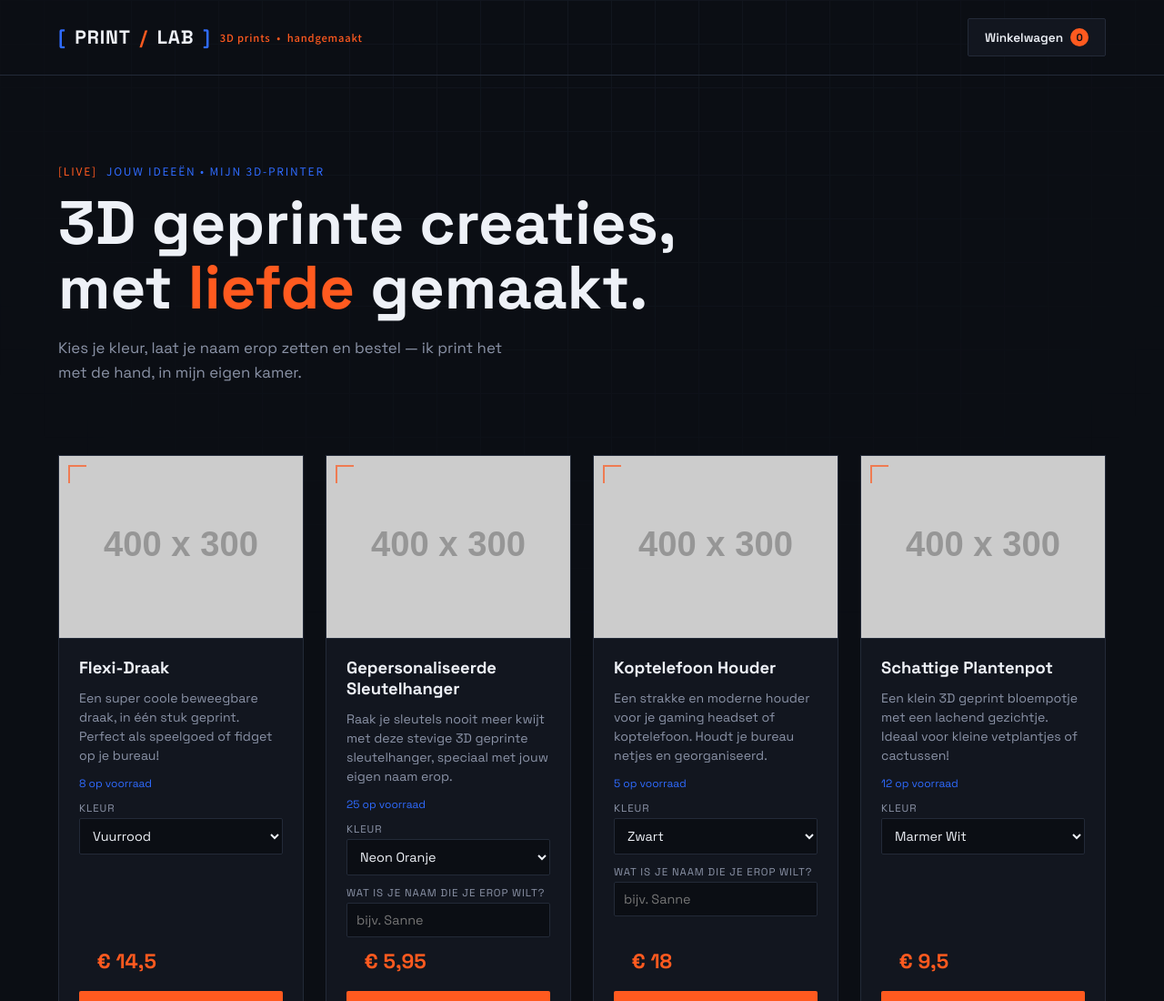
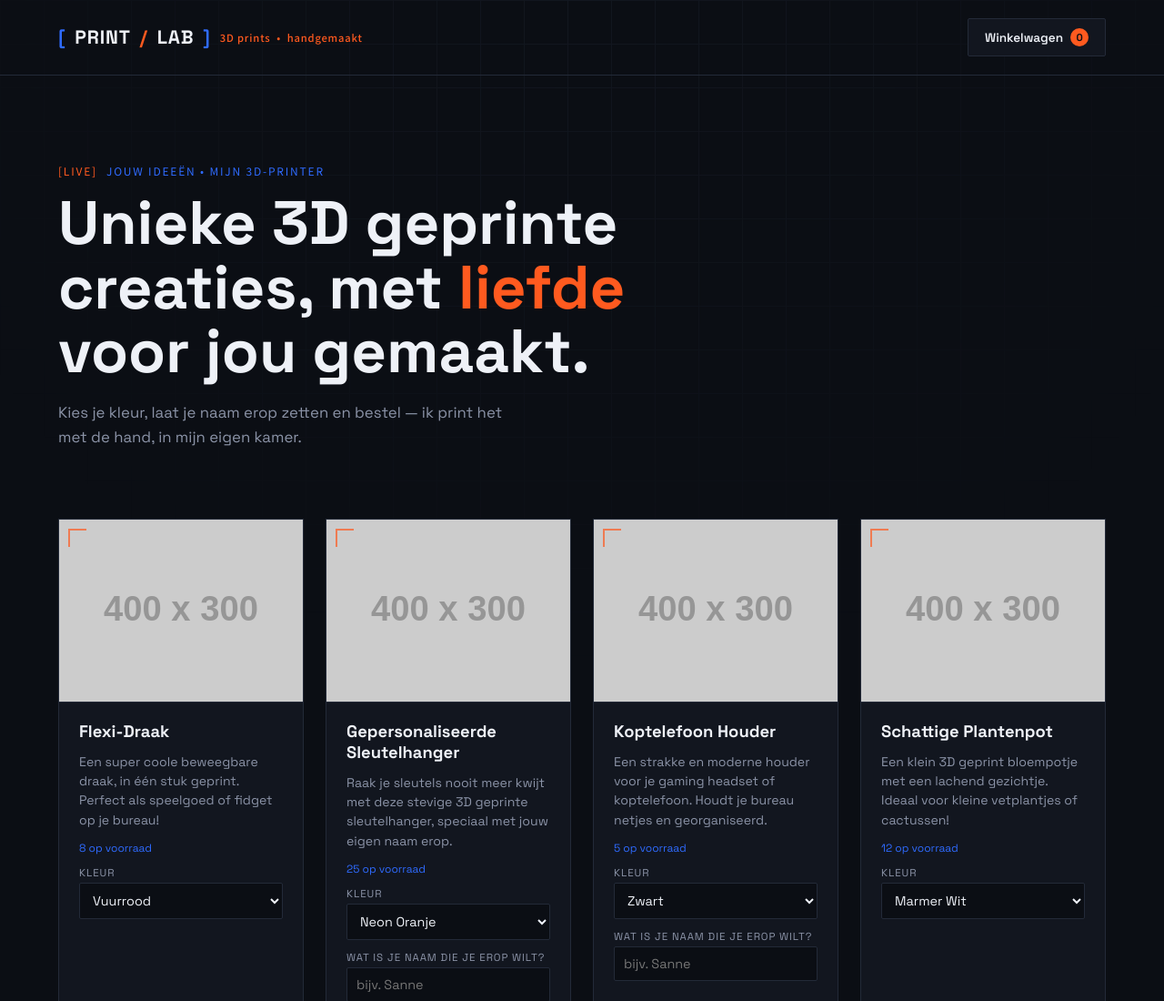
Before and after one commit to devonurefe/printlab, an Eleventy site: page src/index.njk in a window 1280 px wide. Shown: the top 1100 px of the page at 91% size. Built offline with nearby package versions, Linux system fonts and the light colour scheme; Eleventy itself is replaced by a stand-in of ours; files that its build step writes are made by us from their sources; placeholder pictures from the web are drawn by us.

Commit message:
Update slogan to single line

```diff
--- a/src/index.njk
+++ b/src/index.njk
@@ -4,7 +4,7 @@ layout: base.njk
 
 <section class="hero">
 <div class="eyebrow">Jouw ideeën • Mijn 3D-printer</div>
-<h1>3D geprinte creaties,<br>met <span>liefde</span> gemaakt.</h1>
+<h1>Unieke 3D geprinte creaties, met <span>liefde</span> voor jou gemaakt.</h1>
 <p>Kies je kleur, laat je naam erop zetten en bestel — ik print het met de hand, in mijn eigen kamer.</p>
 </section>
 
```
